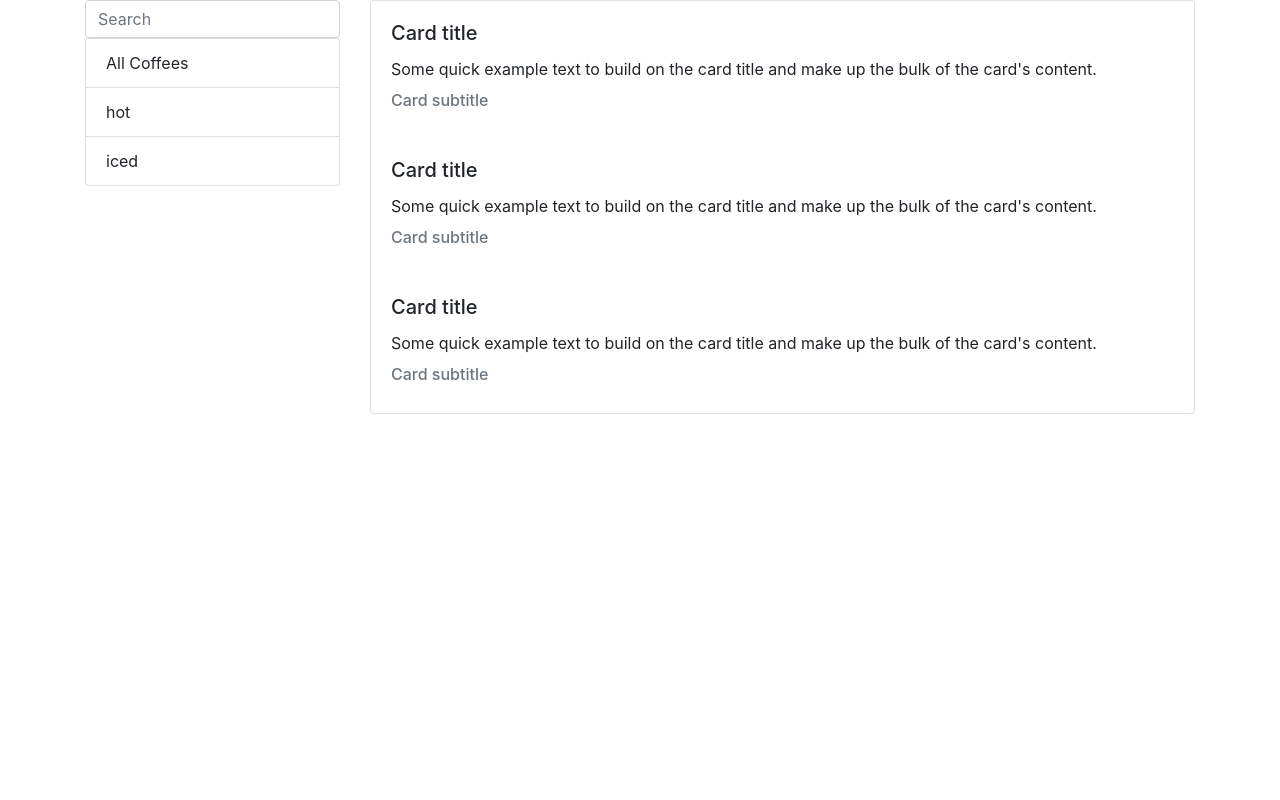
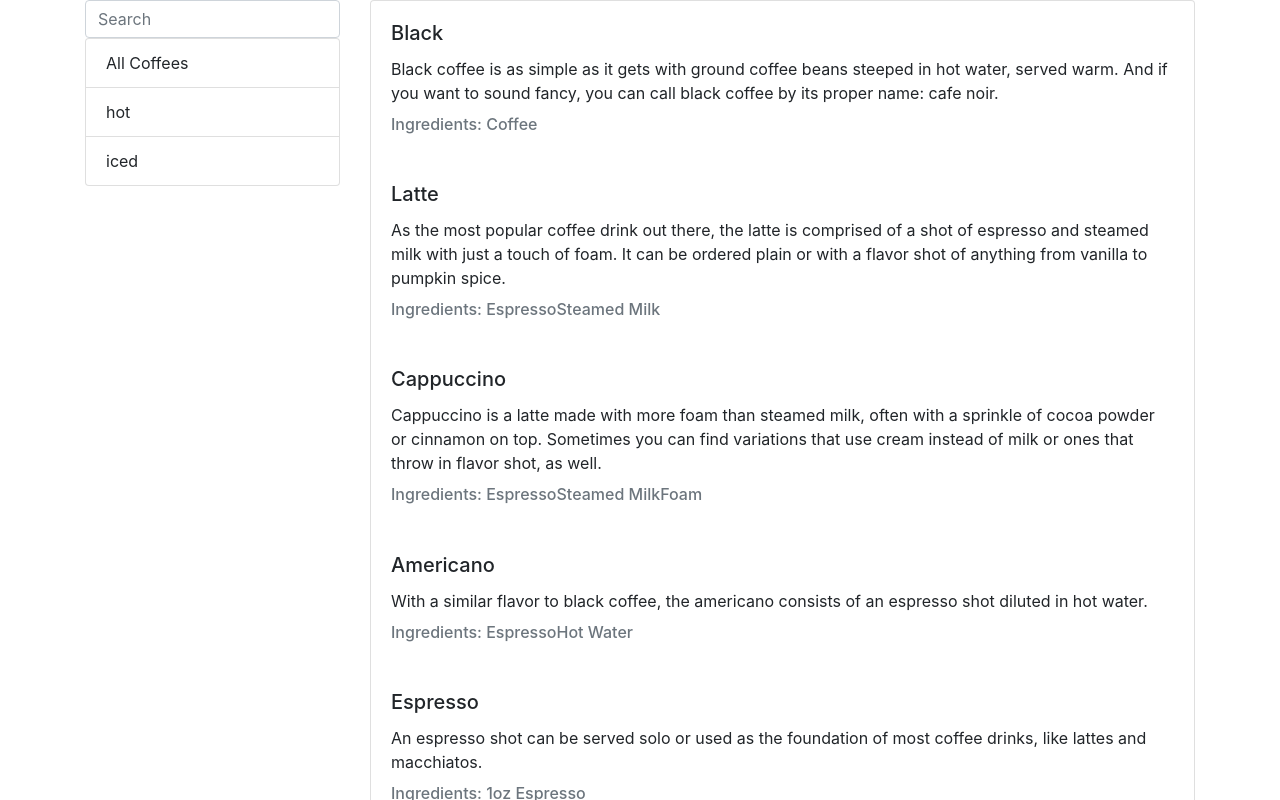
Before and after one commit to muzafferAyd/coffee-menu, a React (Create React App) app in the folder client/: page / in a window 1280 px wide. Shown: the top 800 px of the page. Built offline with nearby package versions, Linux system fonts and the light colour scheme; the HTML template or start-up script is replaced by a standard one.

Commit message:
added product props

```diff
--- a/client/src/App.js
+++ b/client/src/App.js
@@ -10,7 +10,7 @@ import copies from "./api/coffees.json"
 
 const App = () => {
 
-  const [categories, setCategories] = useState(copies)
+
   const [currentCategory, setCurrentCategory] = useState("")
 
   const changeCategory=(category)=>{
@@ -22,10 +22,10 @@ const App = () => {
     <Container >
       <Row>
         <Col  id="category-side" xs="3">
-          <CategoryList data={copies} changeCategory={changeCategory} currentCategory={currentCategory} title="Category List" />
+          <CategoryList  changeCategory={changeCategory} currentCategory={currentCategory} products={copies}/>
         </Col>
         <Col id="product-side" xs="9">
-          <ProductList currentCategory={currentCategory} title="Product List" data={copies} />
+          <ProductList currentCategory={currentCategory} title="Product List" products={copies} />
         </Col>
       </Row>
     </Container>
--- a/client/src/components/ProductList/ProductList.js
+++ b/client/src/components/ProductList/ProductList.js
@@ -1,42 +1,27 @@
 import React from "react";
 import { Card, CardText, CardBody, CardTitle, CardSubtitle } from "reactstrap";
 
-const ProductList = () => {
+const ProductList = (props) => {
+
+
+
   return (
     <div>
       <Card>
-        <CardBody>
-          <CardTitle tag="h5">Card title</CardTitle>
+
+         { props.products.map((product)=>(
+           <CardBody key={product.id}>
+          <CardTitle tag="h5">{product.title}</CardTitle>
           <CardText>
-            Some quick example text to build on the card title and make up the
-            bulk of the card's content.
+          {product.description}
           </CardText>
           <CardSubtitle tag="h6" className="mb-2 text-muted">
-            Card subtitle
+          Ingredients: {product.ingredients}
           </CardSubtitle>
-        </CardBody>
+          </CardBody>
+         ))}
 
-        <CardBody>
-          <CardTitle tag="h5">Card title</CardTitle>
-          <CardText>
-            Some quick example text to build on the card title and make up the
-            bulk of the card's content.
-          </CardText>
-          <CardSubtitle tag="h6" className="mb-2 text-muted">
-            Card subtitle
-          </CardSubtitle>
-        </CardBody>
 
-        <CardBody>
-          <CardTitle tag="h5">Card title</CardTitle>
-          <CardText>
-            Some quick example text to build on the card title and make up the
-            bulk of the card's content.
-          </CardText>
-          <CardSubtitle tag="h6" className="mb-2 text-muted">
-            Card subtitle
-          </CardSubtitle>
-        </CardBody>
       </Card>
     </div>
   );
```
